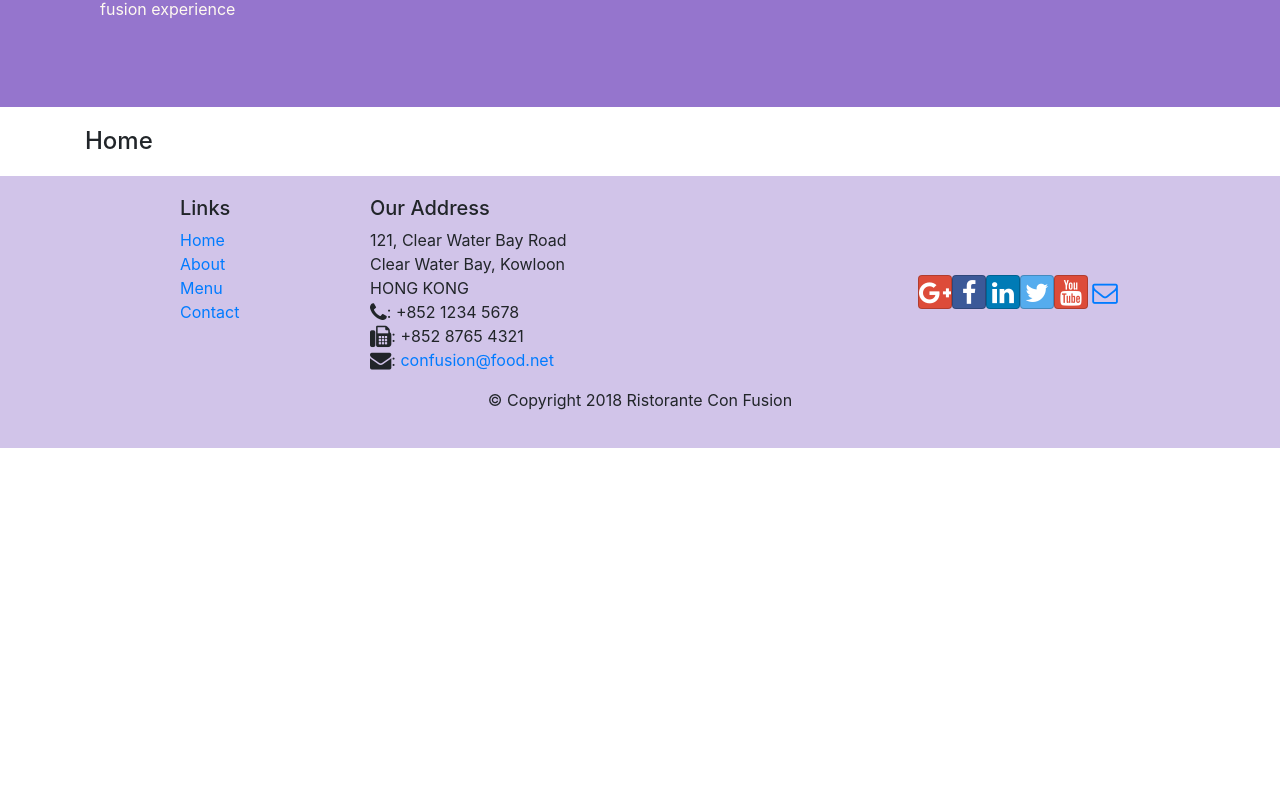
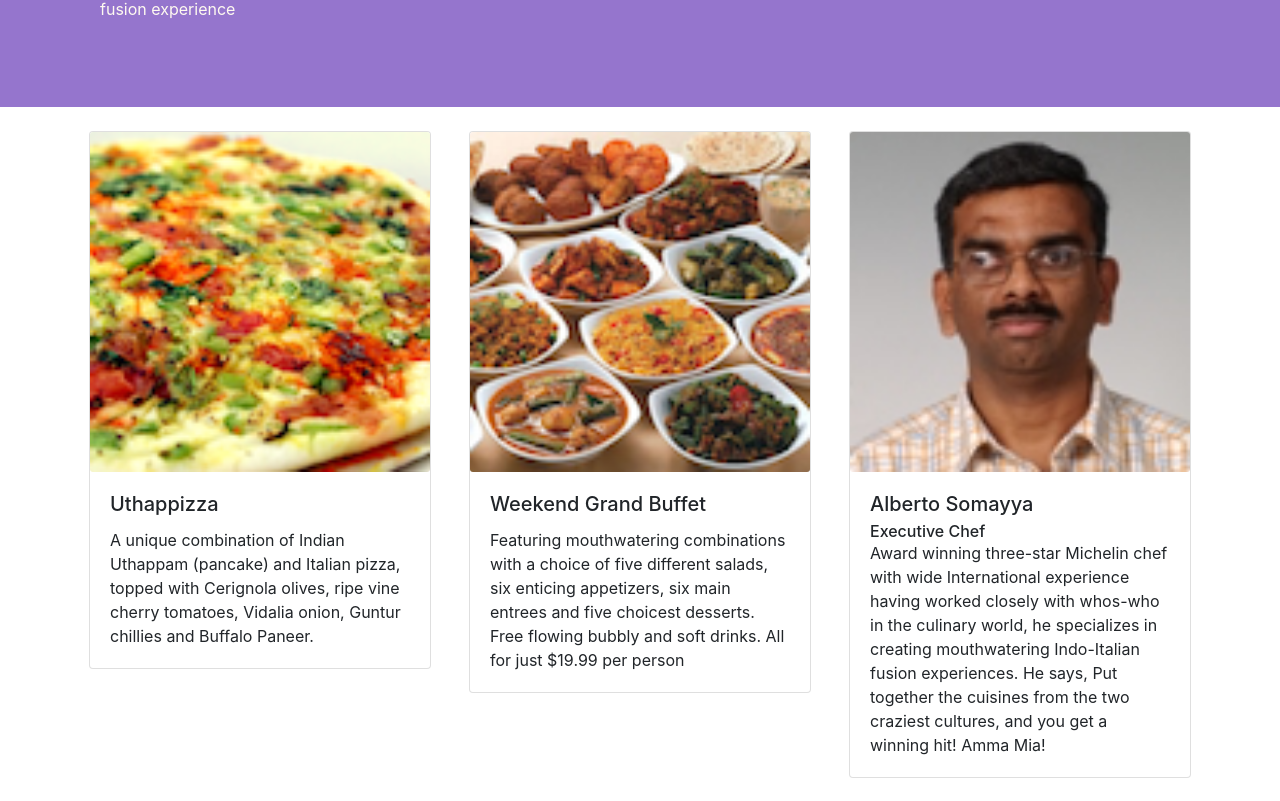
Before and after one commit to ZaryabAhmed22/Coursera-React, a React (Create React App) app: page /home in a window 1280 px wide. Shown: the part 479-1280 px from the top of the page. Before the commit the page ends 927 px from the top, so only its background shows below. Built offline with nearby package versions, Linux system fonts and the light colour scheme.

Commit message:
Added homePage

```diff
--- a/src/components/Home.js
+++ b/src/components/Home.js
@@ -1,9 +1,46 @@
 import React from "react";
+import {
+  Card,
+  CardImg,
+  CardBody,
+  CardText,
+  CardSubtitle,
+  CardTitle,
+} from "reactstrap";
 
-export default function () {
+function RenderCard({ item }) {
+  return (
+    <Card>
+      <CardImg src={item.image} alt={item.name} />
+      <CardBody>
+        <CardTitle>{item.name}</CardTitle>
+        {item.designation ? (
+          <CardSubtitle>{item.designation}</CardSubtitle>
+        ) : (
+          ""
+        )}
+        <CardText>{item.description}</CardText>
+      </CardBody>
+    </Card>
+  );
+}
+
+export default function Home(props) {
   return (
     <div className="container">
-      <h4>Home</h4>
+      <div className="row align-items-start">
+        <div className="col-12 col-md m-1">
+          <RenderCard item={props.dish} />
+        </div>
+
+        <div className="col-12 col-md m-1">
+          <RenderCard item={props.promotion} />
+        </div>
+
+        <div className="col-12 col-md m-1">
+          <RenderCard item={props.leader} />
+        </div>
+      </div>
     </div>
   );
 }
--- a/src/components/MainComponent.js
+++ b/src/components/MainComponent.js
@@ -1,5 +1,8 @@
 import { Component } from "react";
-import { DISHES } from "../shared/data";
+import { DISHES } from "../shared/dishes";
+import { COMMENTS } from "../shared/comments";
+import { PROMOTIONS } from "../shared/promotions";
+import { LEADERS } from "../shared/leaders";
 import { Switch, Route, Redirect } from "react-router-dom";
 
 import DishDetail from "./DishDetail";
@@ -15,6 +18,9 @@
 
     this.state = {
       dishes: DISHES,
+      comments: COMMENTS,
+      leaders: LEADERS,
+      promotions: PROMOTIONS,
       selectedDishId: null,
     };
   }
@@ -26,11 +32,22 @@
   }
 
   render() {
+    //Home component function to pass in props
+    const HomePage = () => {
+      return (
+        <Home
+          dish={this.state.dishes.filter((dish) => dish.featured)[0]}
+          promotion={this.state.promotions.filter((promo) => promo.featured)[0]}
+          leader={this.state.leaders.filter((leader) => leader.featured)[0]}
+        />
+      );
+    };
+
     return (
       <div>
         <Header />
         <Switch>
-          <Route path="/home" component={Home} />
+          <Route path="/home" component={HomePage} />
           <Route
             exact
             path={"/menu"}
```
